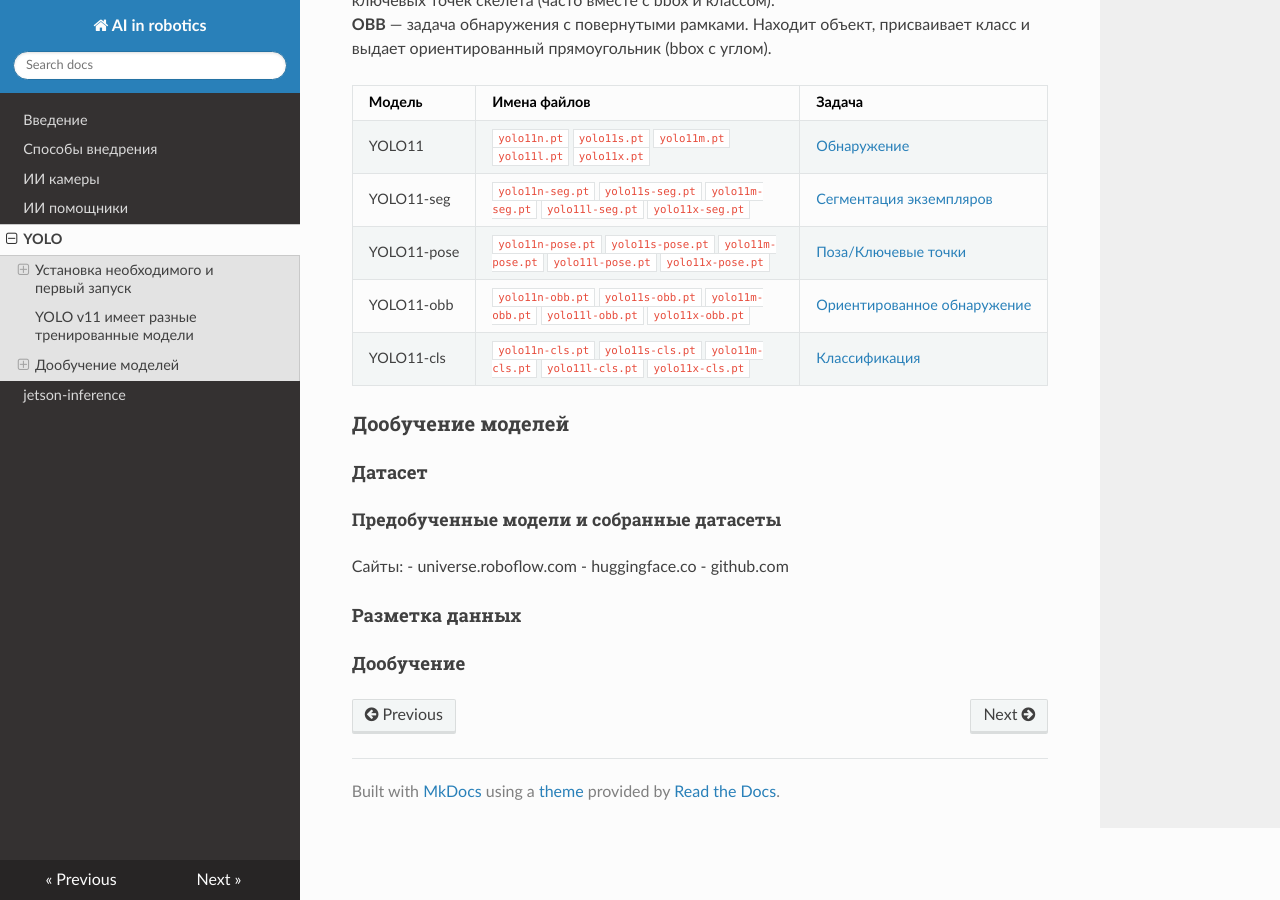
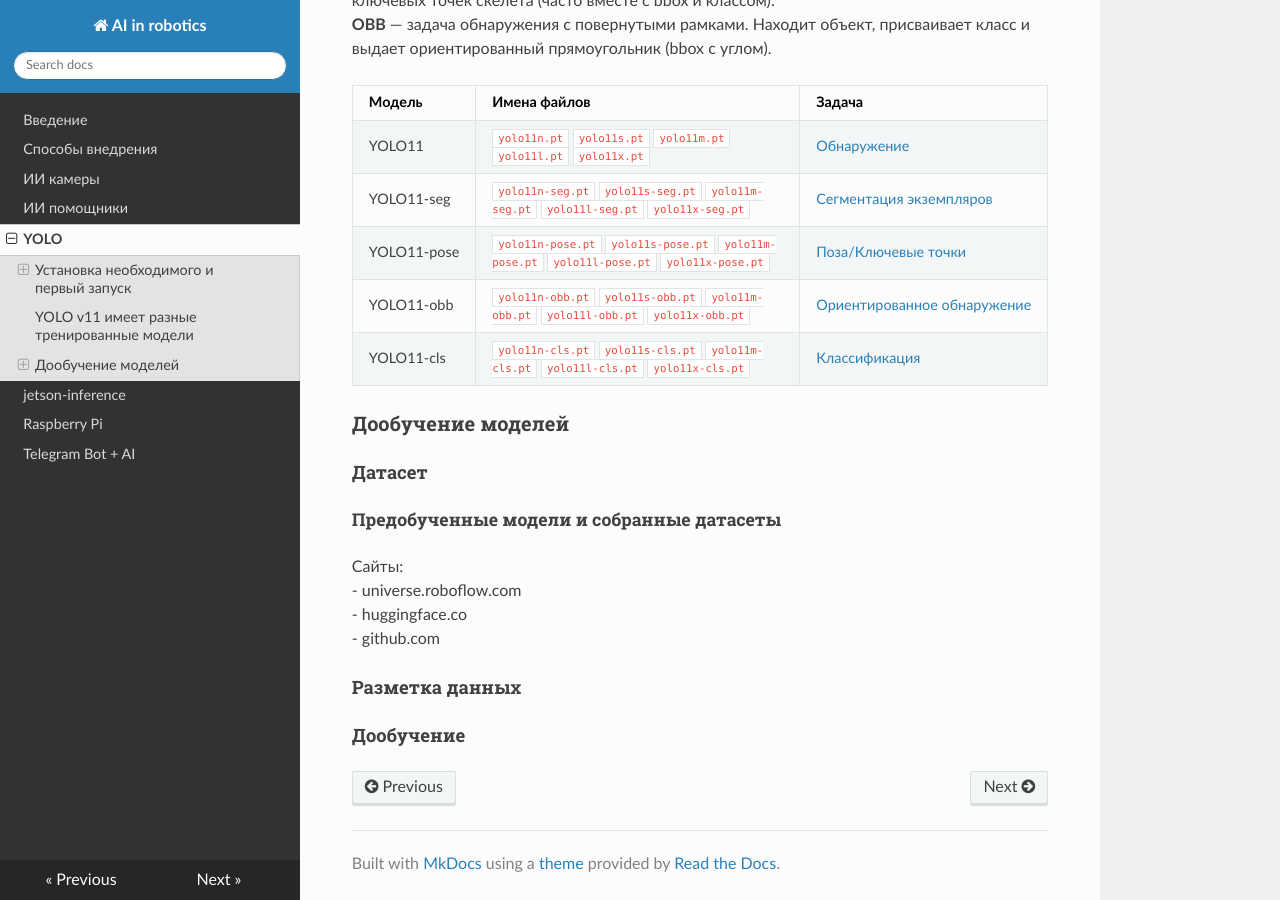
Before and after one commit to aztechell/AI-in-robotics, an MkDocs documentation site: the page built from docs/yolo.md, in a window 1280 px wide and 900 px high, scrolled down 2840 px. Built offline with MkDocs 1.6.1, drawn with Linux system fonts in a browser that asks for light colours; nearby versions of some CDN libraries.

Commit message:
adding info

```diff
--- a/mkdocs.yml
+++ b/mkdocs.yml
@@ -8,3 +8,5 @@
   - ИИ помощники: assistants.md
   - YOLO: yolo.md
   - jetson-inference: jetson.md
+  - Raspberry Pi: raspberry.md
+  - Telegram Bot + AI: tgai.md
```
Also changed, not shown: docs/raspberry.md (added, +1 -0 lines), docs/tgai.md (added, +1 -0 lines), docs/yolo.md (line endings or trailing spaces).
